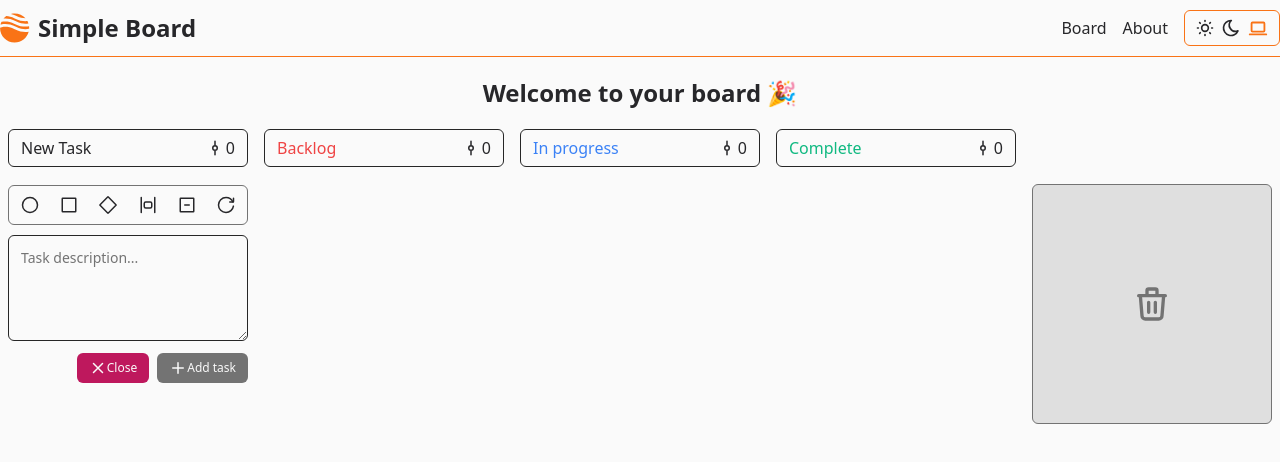
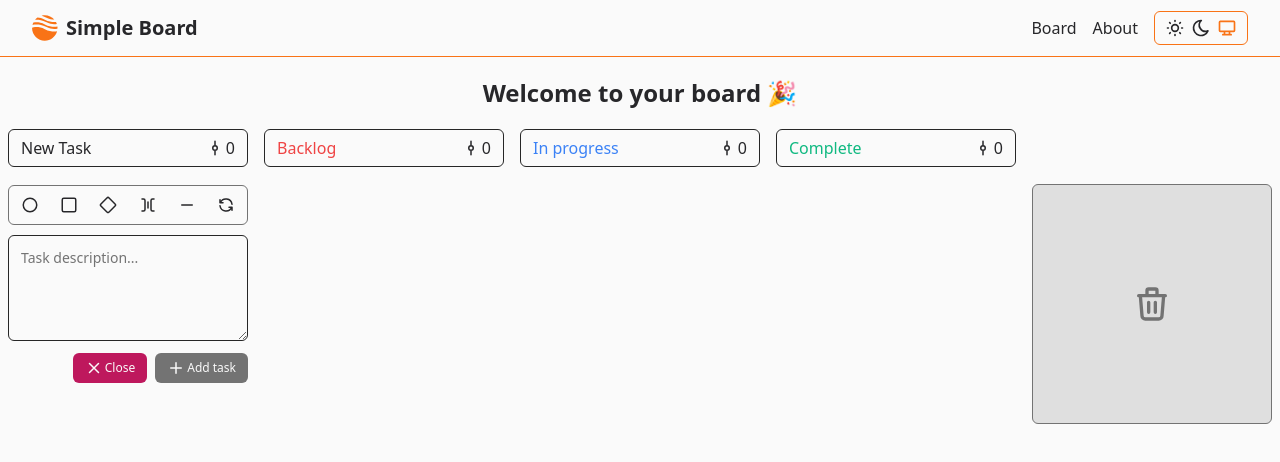
Before and after one commit to JessEleven/simple-board-react, a React (Vite) app: page /board in a window 1280 px wide. Both pictures are taken after a click on the button "New task". Shown: the top 462 px of the page. Built offline with nearby package versions, Linux system fonts and the light colour scheme.

Commit message:
removing and adding new icons, improving the UX, UI version: 1.7.0

```diff
--- a/src/components/navbar.jsx
+++ b/src/components/navbar.jsx
@@ -5,11 +5,11 @@ import MenuMobile from './menu-mobile'
 function Navbar () {
   return (
     <nav className='border-b border-orange-500'>
-      <div className='mx-auto max-w-screen-xl px-4 md:px-0'>
+      <div className='mx-auto max-w-screen-xl px-4 md:px-8'>
         <div className='flex h-14 items-center justify-between'>
           <Link translate='no' to='/' className='flex gap-x-1.5 items-center'>
-            <img src='/logo.svg' alt='SB' className='w-8 h-8' />
-            <h1 className='text-2xl flex items-center font-semibold'>Simple Board</h1>
+            <img src='/logo.svg' alt='SB' className='w-7 h-7' />
+            <h1 className='text-xl hidden md:flex items-center font-semibold'>Simple Board</h1>
           </Link>
 
           <div className='md:flex md:items-center md:gap-4'>
--- a/src/pages/assets/svg-editor.jsx
+++ b/src/pages/assets/svg-editor.jsx
@@ -4,15 +4,15 @@ export const SvgCircle = (props) => (
     height={18}
     fill='none'
     viewBox='0 0 24 24'
+    stroke='currentColor'
+    strokeLinecap='round'
+    strokeLinejoin='round'
     strokeWidth={2}
+    className='icon icon-tabler icons-tabler-outline icon-tabler-circle'
     {...props}
   >
-    <path
-      stroke='currentColor'
-      strokeLinecap='round'
-      strokeLinejoin='round'
-      d='M12 22c5.523 0 10-4.477 10-10S17.523 2 12 2 2 6.477 2 12s4.477 10 10 10Z'
-    />
+    <path stroke='none' d='M0 0h24v24H0z' />
+    <path d='M3 12a9 9 0 1 0 18 0 9 9 0 1 0-18 0' />
   </svg>
 )
 
@@ -21,16 +21,16 @@ export const SvgSquare = (props) => (
     width={18}
     height={18}
     fill='none'
+    viewBox='0 0 24 24'
+    stroke='currentColor'
+    strokeLinecap='round'
+    strokeLinejoin='round'
     strokeWidth={2}
-    viewBox='0 0 24 24'
+    className='icon icon-tabler icons-tabler-outline icon-tabler-square'
     {...props}
   >
-    <path
-      stroke='currentColor'
-      strokeLinecap='round'
-      strokeLinejoin='round'
-      d='M21 3.6v16.8a.6.6 0 0 1-.6.6H3.6a.6.6 0 0 1-.6-.6V3.6a.6.6 0 0 1 .6-.6h16.8a.6.6 0 0 1 .6.6Z'
-    />
+    <path stroke='none' d='M0 0h24v24H0z' />
+    <path d='M3 5a2 2 0 0 1 2-2h14a2 2 0 0 1 2 2v14a2 2 0 0 1-2 2H5a2 2 0 0 1-2-2z' />
   </svg>
 )
 
@@ -39,56 +39,52 @@ export const SvgRhombus = (props) => (
     width={18}
     height={18}
     fill='none'
+    viewBox='0 0 24 24'
+    stroke='currentColor'
+    strokeLinecap='round'
+    strokeLinejoin='round'
     strokeWidth={2}
-    viewBox='0 0 24 24'
+    className='icon icon-tabler icons-tabler-outline icon-tabler-square-rotated'
     {...props}
   >
-    <path
-      stroke='currentColor'
-      strokeLinecap='round'
-      strokeLinejoin='round'
-      d='M11.576 1.424a.6.6 0 0 1 .848 0l10.152 10.152a.6.6 0 0 1 0 .848L12.424 22.576a.6.6 0 0 1-.848 0L1.424 12.424a.6.6 0 0 1 0-.848L11.576 1.424Z'
-    />
+    <path stroke='none' d='M0 0h24v24H0z' />
+    <path d='m13.446 2.6 7.955 7.954a2.045 2.045 0 0 1 0 2.892l-7.955 7.955a2.045 2.045 0 0 1-2.892 0l-7.955-7.955a2.045 2.045 0 0 1 0-2.892l7.955-7.955a2.045 2.045 0 0 1 2.892 0z' />
   </svg>
 )
 
-export const SvgAlignHorizontalSpacing = (props) => (
+export const SvgSpacingHorizontal = (props) => (
   <svg
     width={18}
     height={18}
     fill='none'
+    viewBox='0 0 24 24'
+    stroke='currentColor'
+    strokeLinecap='round'
+    strokeLinejoin='round'
     strokeWidth={2}
-    viewBox='0 0 24 24'
+    className='icon icon-tabler icons-tabler-outline icon-tabler-spacing-horizontal'
     {...props}
   >
-    <path
-      stroke='currentColor'
-      strokeLinecap='round'
-      strokeLinejoin='round'
-      d='M3 22V2M21 22V2'
-    />
-    <path
-      stroke='currentColor'
-      d='M15 16H9a2 2 0 0 1-2-2v-4a2 2 0 0 1 2-2h6a2 2 0 0 1 2 2v4a2 2 0 0 1-2 2Z'
-    />
+    <path stroke='none' d='M0 0h24v24H0z' />
+    <path d='M20 20h-2a2 2 0 0 1-2-2V6a2 2 0 0 1 2-2h2M4 20h2a2 2 0 0 0 2-2V6a2 2 0 0 0-2-2H4M12 8v8' />
   </svg>
 )
 
-export const SvgMinusSquare = (props) => (
+export const SvgMinus = (props) => (
   <svg
     width={18}
     height={18}
     fill='none'
+    viewBox='0 0 24 24'
+    stroke='currentColor'
+    strokeLinecap='round'
+    strokeLinejoin='round'
     strokeWidth={2}
-    viewBox='0 0 24 24'
+    className='icon icon-tabler icons-tabler-outline icon-tabler-minus'
     {...props}
   >
-    <path
-      stroke='currentColor'
-      strokeLinecap='round'
-      strokeLinejoin='round'
-      d='M9 12h6M21 3.6v16.8a.6.6 0 0 1-.6.6H3.6a.6.6 0 0 1-.6-.6V3.6a.6.6 0 0 1 .6-.6h16.8a.6.6 0 0 1 .6.6Z'
-    />
+    <path stroke='none' d='M0 0h24v24H0z' />
+    <path d='M5 12h14' />
   </svg>
 )
 
@@ -97,21 +93,15 @@ export const SvgRefresh = (props) => (
     width={18}
     height={18}
     fill='none'
+    viewBox='0 0 24 24'
+    stroke='currentColor'
+    strokeLinecap='round'
+    strokeLinejoin='round'
     strokeWidth={2}
-    viewBox='0 0 24 24'
+    className='icon icon-tabler icons-tabler-outline icon-tabler-refresh'
     {...props}
   >
-    <path
-      stroke='currentColor'
-      strokeLinecap='round'
-      strokeLinejoin='round'
-      d='M21.888 13.5C21.164 18.311 17.013 22 12 22 6.477 22 2 17.523 2 12S6.477 2 12 2c4.1 0 7.625 2.468 9.168 6'
-    />
-    <path
-      stroke='currentColor'
-      strokeLinecap='round'
-      strokeLinejoin='round'
-      d='M17 8h4.4a.6.6 0 0 0 .6-.6V3'
-    />
+    <path stroke='none' d='M0 0h24v24H0z' />
+    <path d='M20 11A8.1 8.1 0 0 0 4.5 9M4 5v4h4M4 13a8.1 8.1 0 0 0 15.5 2m.5 4v-4h-4' />
   </svg>
 )
--- a/src/pages/components/add-card.jsx
+++ b/src/pages/components/add-card.jsx
@@ -1,7 +1,7 @@
 import { useState } from 'react'
 import { motion } from 'framer-motion'
 import { SvgPlus, SvgX } from '../assets/svg-card'
-import { SvgAlignHorizontalSpacing, SvgCircle, SvgMinusSquare, SvgRefresh, SvgRhombus, SvgSquare } from '../assets/svg-editor'
+import { SvgCircle, SvgMinus, SvgRefresh, SvgRhombus, SvgSpacingHorizontal, SvgSquare } from '../assets/svg-editor'
 
 function AddCard ({ column, setCards }) {
   const [text, setText] = useState('')
@@ -64,11 +64,11 @@ function AddCard ({ column, setCards }) {
               </button>
 
               <button type='button' onClick={() => insertIcon('   ')} className='btn-editor'>
-                <SvgAlignHorizontalSpacing />
+                <SvgSpacingHorizontal />
               </button>
 
               <button type='button' onClick={() => insertIcon('─')} className='btn-editor'>
-                <SvgMinusSquare />
+                <SvgMinus />
               </button>
 
               <button type='button' onClick={handleRefresh} className='btn-editor'>
@@ -86,13 +86,13 @@ function AddCard ({ column, setCards }) {
               className='w-full rounded-md p-3 text-sm dark:placeholder:text-neutral-200 placeholder:text-neutral-500 focus:outline-0 bg-transparent border dark:border-neutral-500 border-neutral-800'
             />
 
-            <div className='flex text-neutral-50 items-center justify-end gap-2 text-xs'>
+            <div className='flex text-neutral-50 items-center justify-end gap-x-2 text-xs'>
               <button onClick={handleClose} className='btn-close effect'>
                 <SvgX />
                 <span>Close</span>
               </button>
 
-              <button type='submit' className='btn-add effect mt-1.5 px-3'>
+              <button type='submit' className='btn-add mt-1.5 px-3'>
                 <SvgPlus />
                 <span>Add task</span>
               </button>
@@ -100,7 +100,7 @@ function AddCard ({ column, setCards }) {
           </motion.form>
           )
         : (
-          <motion.button layout onClick={() => setAdding(true)} className='btn-add effect justify-center w-full mt-[18px] text-neutral-50 text-sm'>
+          <motion.button layout onClick={() => setAdding(true)} className='btn-add justify-center w-full mt-[18px] text-neutral-50 text-sm'>
             <SvgPlus />
             <span>New task</span>
           </motion.button>
--- a/src/resources/assets/svg-global.jsx
+++ b/src/resources/assets/svg-global.jsx
@@ -56,18 +56,18 @@ export const SvgMoon = (props) => (
 
 export const SvgSystem = (props) => (
   <svg
-    width={22}
-    height={22}
+    width={20}
+    height={20}
     fill='none'
     viewBox='0 0 24 24'
     stroke='currentColor'
     strokeLinecap='round'
     strokeLinejoin='round'
     strokeWidth={2}
-    className='icon icon-tabler icons-tabler-outline icon-tabler-device-laptop'
+    className='icon icon-tabler icons-tabler-outline icon-tabler-device-desktop'
     {...props}
   >
     <path stroke='none' d='M0 0h24v24H0z' />
-    <path d='M3 19h18M5 7a1 1 0 0 1 1-1h12a1 1 0 0 1 1 1v8a1 1 0 0 1-1 1H6a1 1 0 0 1-1-1z' />
+    <path d='M3 5a1 1 0 0 1 1-1h16a1 1 0 0 1 1 1v10a1 1 0 0 1-1 1H4a1 1 0 0 1-1-1V5zM7 20h10M9 16v4M15 16v4' />
   </svg>
 )
--- a/src/resources/styles/index.css
+++ b/src/resources/styles/index.css
@@ -13,11 +13,11 @@ body {
 
 /* Add card Component */
 .btn-add {
-  @apply bg-neutral-500 hover:bg-neutral-600 rounded-md py-1.5 flex items-center
+  @apply bg-neutral-500 hover:bg-neutral-600 rounded-md py-1.5 flex gap-x-0.5 items-center effect
 }
 
 .btn-close {
-  @apply mt-1.5 bg-pink-700 hover:bg-pink-800 rounded-md py-1.5 px-3 flex items-center
+  @apply mt-1.5 bg-pink-700 hover:bg-pink-800 rounded-md py-1.5 px-3 flex gap-x-0.5 items-center effect
 }
 
 .btn-editor {
```
Also changed, not shown: 1 other file (tests, documents, lock files or other folders).
